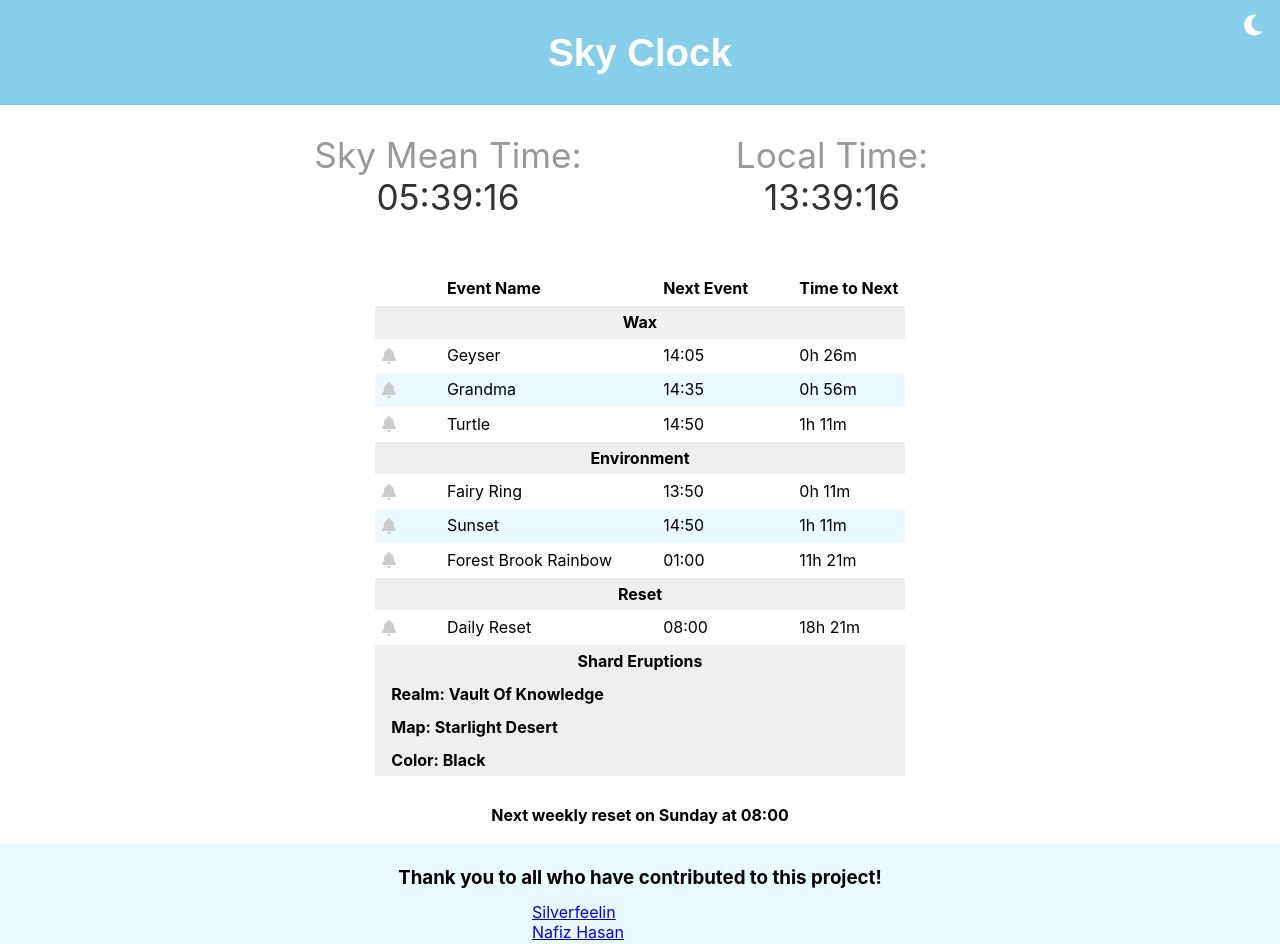
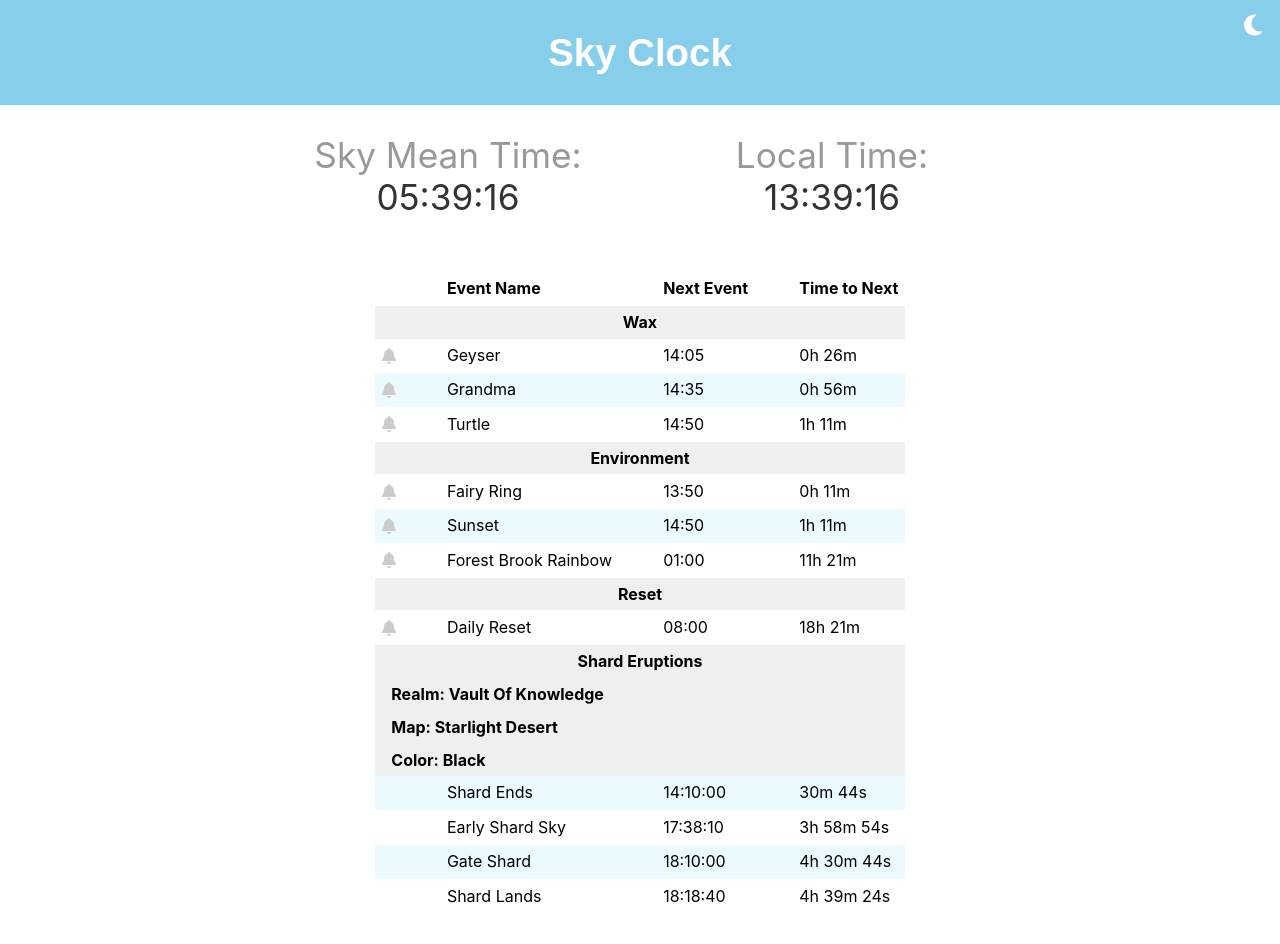
Before and after one commit to cmstead/sky-clock, a React (Create React App) app: page / in a window 1280 px wide. Shown: the top 944 px of the page. Built offline with nearby package versions, Linux system fonts and the light colour scheme.

Commit message:
Display the timing for shards

```diff
--- a/src/components/events/Shard.js
+++ b/src/components/events/Shard.js
@@ -77,6 +77,33 @@ function getShardData(daysToAdd = 0) {
   return { isRed, realm, map, sortedDates, daysAdded: daysToAdd };
 }
 
+function distanceBetween(date, fromDate) {
+  const improperSecs = dateFns.differenceInSeconds(fromDate, date, { roundingMethod: 'ceil' });
+  const seconds = Math.floor(improperSecs % 60);
+  const minutes = Math.floor(improperSecs / 60 % 60);
+  const hours = Math.floor(improperSecs / 60 / 60 % 24);
+  const days = Math.floor(improperSecs / 60 / 60 / 24);
+  return { days, hours, minutes, seconds };
+}
+
+function ShardRows({ partsKey, date }) {
+  const { days, hours, minutes, seconds } = distanceBetween(getNowInSky(), date);
+  const name = ({
+    start: "Shard Lands",
+    end: "Shard Ends",
+    earlySky: "Early Shard Sky",
+    gateShard: "Gate Shard",
+  })[partsKey]
+  return (
+    <tr className="event">
+      <td className="notification" />
+      <td>{name}</td>
+      <td>{dateFns.format(dateFns.subSeconds(date, LocalToSky), `HH:mm:ss`)}</td>
+      <td>{`${days ? `${days}d ` : ''}${hours ? `${hours}h ` : ''}${minutes ? `${minutes}m ` : ''}${seconds}s`}</td>
+    </tr>
+  );
+}
+
 export default function Shard() {
   // eslint-disable-next-line react-hooks/exhaustive-deps
   const { state, isRed, realm, map, sortedDates, daysAdded } = useMemo(() => getShardData(), [Math.floor(new Date().getMinutes())]); //Calculate every minute
@@ -96,7 +123,7 @@ export default function Shard() {
     <>
       <tr className='heading'><td colSpan='4'>Shard Eruptions</td></tr>
       {details.map((t, i) => <tr key={i} className='shard-detail'><td colSpan={4}>{t}</td></tr>)}
-
+      {sortedDates.map(([partsKey, date]) => <ShardRows key={partsKey} partsKey={partsKey} date={date} daysAdded={daysAdded} />)}
     </>
   );
 }
```
